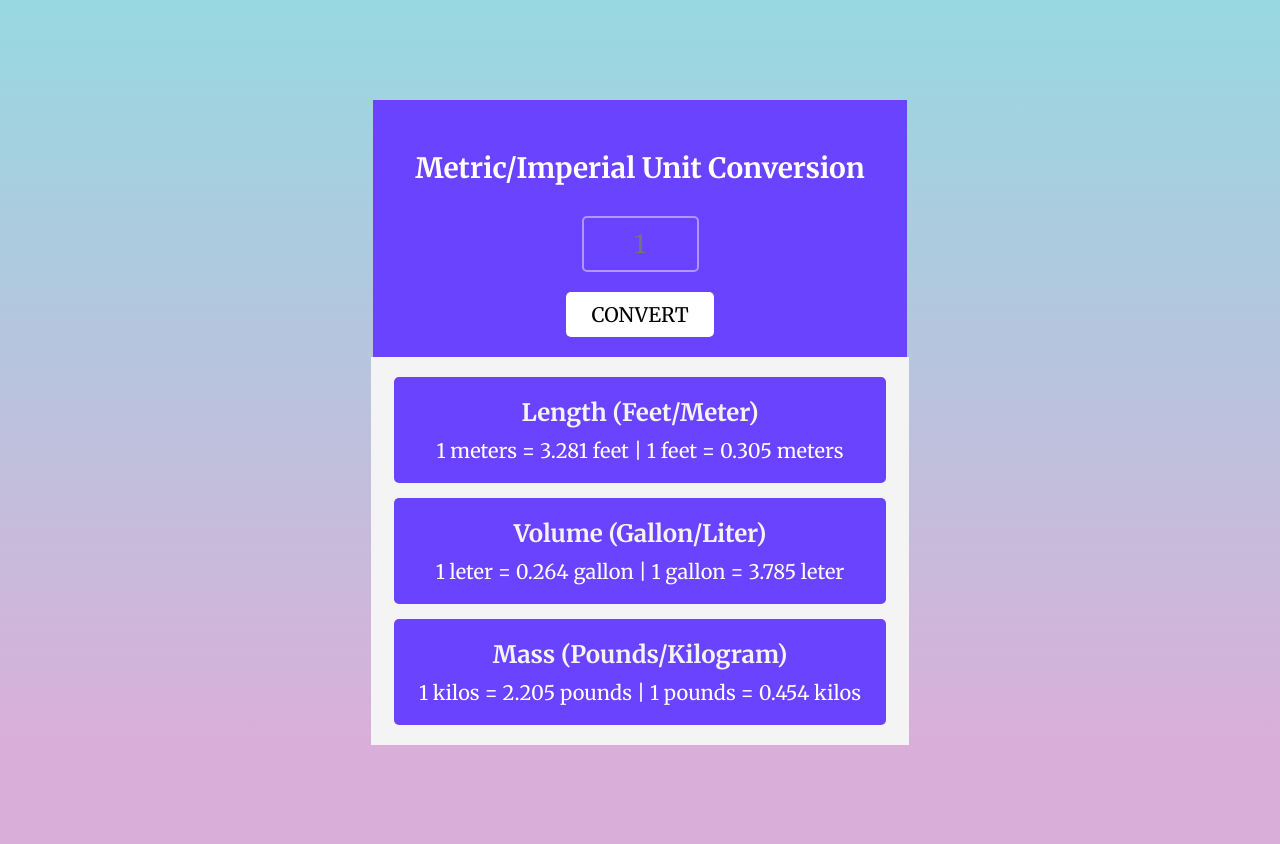
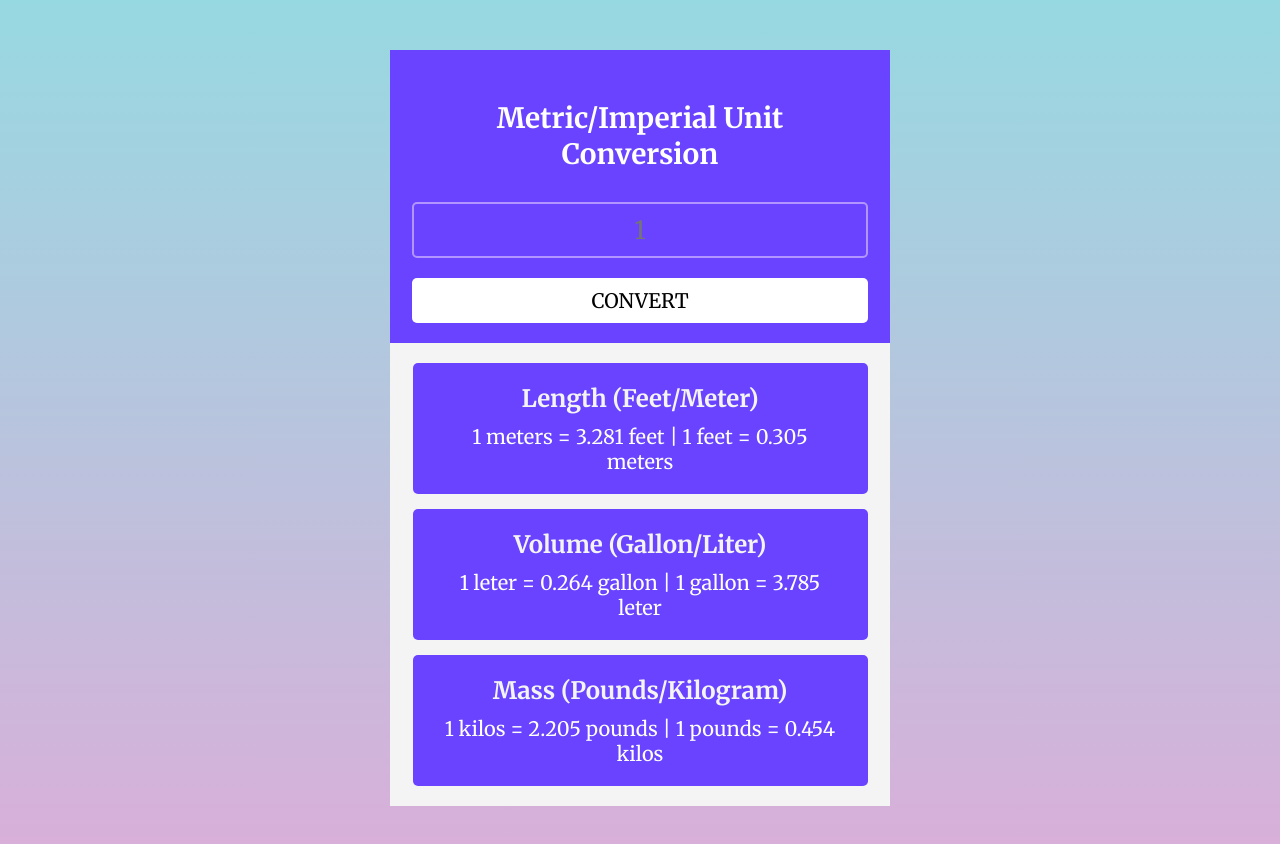
Before and after one commit to Shajedul-Shazid/Unit-Converter, a plain HTML site: page index.html in a window 1280 px wide. Before the commit the page ends 800 px from the top, so only its background shows below. Drawn offline with Linux system fonts and the light colour scheme.

Commit message:
fix some css issue align items to maring 0 auto

```diff
--- a/index.css
+++ b/index.css
@@ -36,14 +36,13 @@ h2 {
 .container {
     display: flex;
     flex-direction: column;
-    align-items: center;
-    margin-top: 100px;
+    margin: 50px auto;
+    max-width: 500px;
 }
 .user-input {
     padding: 20px 22px;
     display: flex;
     flex-direction: column;
-    align-items: center;
 }
 
 h1 {
```
